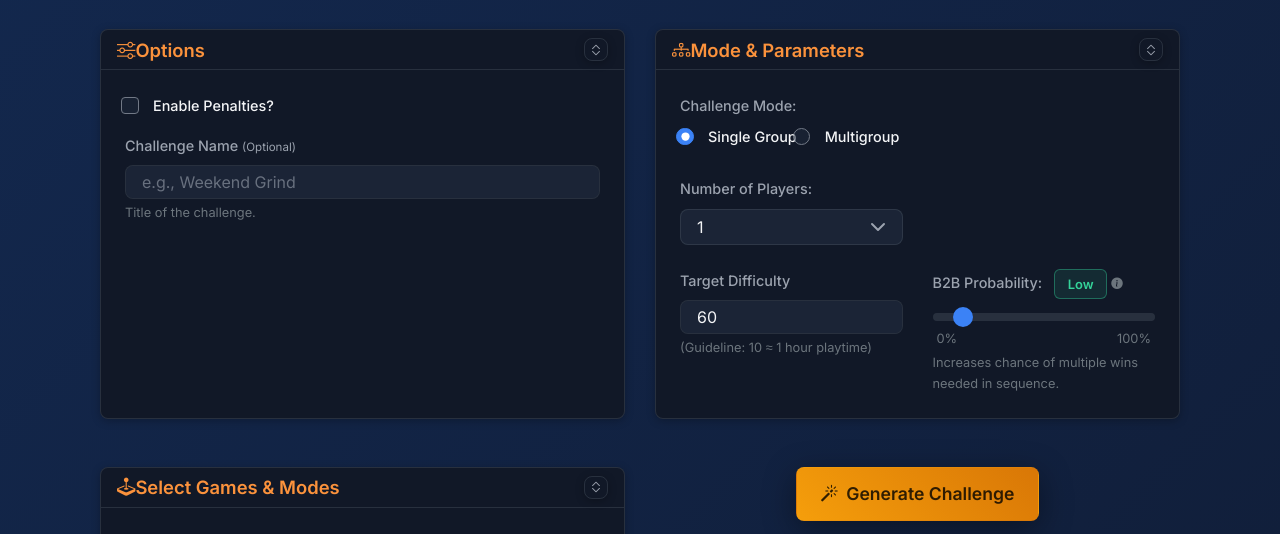
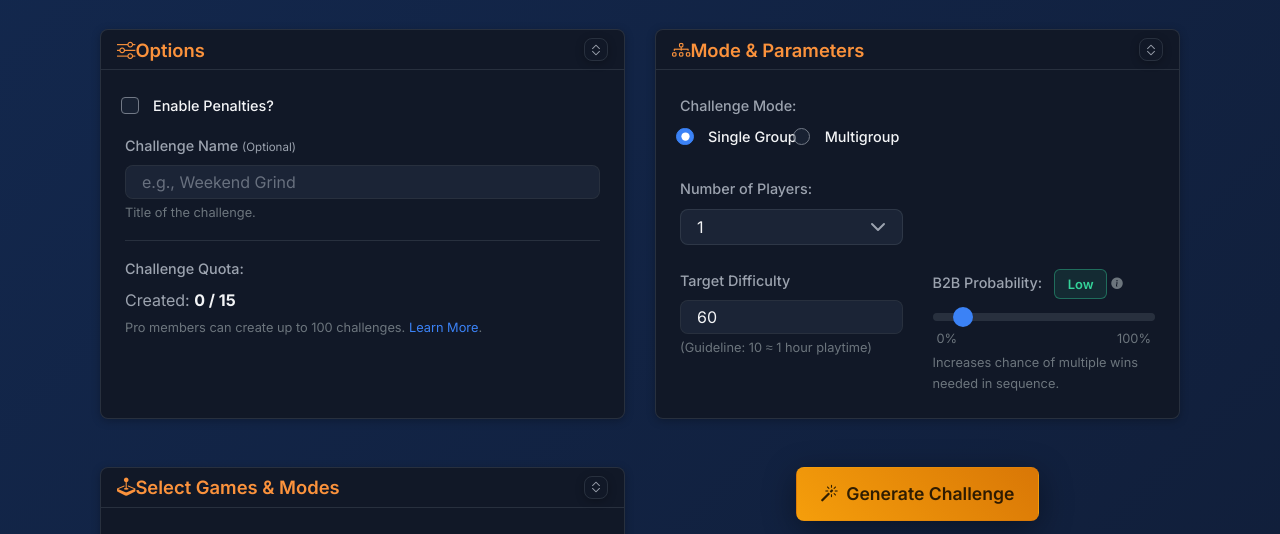
Before and after one commit to FKammerer45/WinchallengeGenerator, a Flask app: page / in a window 1280 px wide. Shown: the part 316-850 px from the top of the page. Run offline with Flask 3, Linux system fonts and the light colour scheme; the visitor is signed in with stand-in values (Sample User, id 1); data comes from the database, SQL or seed files in the repository; data that the repository does not hold is empty; parts of the project's set-up code (start-up, migrations or seed data) failed here and were passed over; some libraries are stand-ins or nearby versions.

Commit message:
added features to pro plan

```diff
--- a/app/routes/main.py
+++ b/app/routes/main.py
@@ -6,14 +6,17 @@ from flask_login import current_user, login_required
 # Import db instance and csrf from app
 from app import db, csrf
 # Import necessary models
-from app.models import SharedChallenge, ChallengeGroup, User
+from app.models import SharedChallenge, ChallengeGroup, User, SavedGameTab, SavedPenaltyTab
 # Removed: from app.database import SessionLocal # No longer needed
 import os
 # Import SQLAlchemy functions/helpers if needed (like desc, selectinload, etc.)
 from sqlalchemy.orm import joinedload, selectinload
-from sqlalchemy import desc
+from sqlalchemy import desc, func
 # Import subscription helpers
-from app.utils.subscription_helpers import grant_pro_plan
+from app.utils.subscription_helpers import grant_pro_plan, get_user_limit, is_pro_plan_active
+# Import default definitions for tab counting
+from app.modules.default_definitions import DEFAULT_GAME_TAB_DEFINITIONS, DEFAULT_PENALTY_TAB_DEFINITIONS
+from app.plan_config import PLAN_LIMITS # Import PLAN_LIMITS
 
 logger = logging.getLogger(__name__)
 # Rename blueprint to 'main' for consistency with common registration patterns
@@ -23,8 +26,23 @@ main = Blueprint('main', __name__)
 @main.route("/")
 def index():
     """Renders the main page (challenge generation form)."""
-    # Pass any necessary context for the template
-    return render_template("index.html", game_vars={}) # Assuming game_vars might be used
+    challenge_count = 0
+    max_challenges = get_user_limit(None, 'max_challenges') # Default for anonymous
+    user_is_pro = False
+
+    if current_user.is_authenticated:
+        challenge_count = db.session.query(func.count(SharedChallenge.id)).filter(SharedChallenge.creator_id == current_user.id).scalar()
+        max_challenges = get_user_limit(current_user, 'max_challenges')
+        user_is_pro = is_pro_plan_active(current_user)
+
+    return render_template(
+        "index.html",
+        game_vars={},
+        challenge_count=challenge_count,
+        max_challenges=max_challenges,
+        user_is_pro=user_is_pro,
+        PLAN_LIMITS=PLAN_LIMITS  # Pass PLAN_LIMITS to the template
+    )
 
 @main.route('/sitemap.xml')
 def sitemap():
@@ -45,16 +63,57 @@ def robots_txt():
     return send_from_directory(static_folder, 'robots.txt')
 
 @main.route("/games")
+@login_required # This page likely requires login to manage user-specific tabs
 def games_config():
     """Renders the games configuration page."""
-    # Pass empty lists/dicts initially, JS will populate from localStorage/API
-    return render_template("games/games.html", games=[], existing_games=[], game_vars={})
+    custom_game_tab_count = 0
+    max_game_tabs = get_user_limit(None, 'max_game_tabs') # Default for anonymous, though login is required
+    user_is_pro = False
+
+    if current_user.is_authenticated:
+        system_default_game_tab_client_ids = [details['client_tab_id'] for details in DEFAULT_GAME_TAB_DEFINITIONS.values()]
+        custom_game_tab_count = db.session.query(func.count(SavedGameTab.id)).filter(
+            SavedGameTab.user_id == current_user.id,
+            ~SavedGameTab.client_tab_id.in_(system_default_game_tab_client_ids)
+        ).scalar()
+        max_game_tabs = get_user_limit(current_user, 'max_game_tabs')
+        user_is_pro = is_pro_plan_active(current_user)
+
+    return render_template(
+        "games/games.html",
+        games=[],
+        existing_games=[],
+        game_vars={},
+        custom_tab_count=custom_game_tab_count,
+        max_custom_tabs=max_game_tabs,
+        user_is_pro=user_is_pro,
+        PLAN_LIMITS=PLAN_LIMITS  # Pass PLAN_LIMITS to the template
+    )
 
 @main.route("/penalties")
+@login_required # This page likely requires login to manage user-specific tabs
 def penalties_config():
     """Renders the penalties configuration page."""
-    # Pass any necessary context for the template
-    return render_template("penalties/penalties.html")
+    custom_penalty_tab_count = 0
+    max_penalty_tabs = get_user_limit(None, 'max_penalty_tabs') # Default for anonymous
+    user_is_pro = False
+
+    if current_user.is_authenticated:
+        system_default_penalty_tab_client_ids = [details['client_tab_id'] for details in DEFAULT_PENALTY_TAB_DEFINITIONS.values()]
+        custom_penalty_tab_count = db.session.query(func.count(SavedPenaltyTab.id)).filter(
+            SavedPenaltyTab.user_id == current_user.id,
+            ~SavedPenaltyTab.client_tab_id.in_(system_default_penalty_tab_client_ids)
+        ).scalar()
+        max_penalty_tabs = get_user_limit(current_user, 'max_penalty_tabs')
+        user_is_pro = is_pro_plan_active(current_user)
+
+    return render_template(
+        "penalties/penalties.html",
+        custom_tab_count=custom_penalty_tab_count,
+        max_custom_tabs=max_penalty_tabs,
+        user_is_pro=user_is_pro,
+        PLAN_LIMITS=PLAN_LIMITS  # Pass PLAN_LIMITS to the template
+    )
 
 @main.route('/impressum')
 def impressum():
@@ -84,41 +143,48 @@ def termsofservice():
 @main.route("/my_challenges")
 def my_challenges_view():
     """Displays DB challenges for logged-in users OR prepares shell for JS local view."""
-    user_challenges = []
+    user_challenges_list = []
+    challenge_count = 0
+    max_challenges = get_user_limit(None, 'max_challenges') # Default for anonymous
+    user_is_pro = False
     is_authenticated = current_user.is_authenticated
 
     if is_authenticated:
+        user_is_pro = is_pro_plan_active(current_user)
+        max_challenges = get_user_limit(current_user, 'max_challenges')
         try:
             # Use db.session directly for database operations
-            user_challenges = db.session.query(SharedChallenge)\
+            user_challenges_list = db.session.query(SharedChallenge)\
                 .filter(SharedChallenge.creator_id == current_user.id)\
                 .order_by(desc(SharedChallenge.created_at))\
                 .options(selectinload(SharedChallenge.groups))\
                 .all()
-            logger.info(f"Found {len(user_challenges)} DB challenges for user {current_user.username}")
-
-            # Note: No explicit commit needed for read operations.
-            # Flask-SQLAlchemy typically handles session lifecycle per request.
+            challenge_count = len(user_challenges_list) # Get count from the fetched list
+            logger.info(f"Found {challenge_count} DB challenges for user {current_user.username}")
 
         except Exception as e:
-            # Rollback in case of error during query/processing
             db.session.rollback()
             logger.exception(f"Error fetching DB challenges for user {current_user.username}")
             flash("Could not load your saved challenges due to a server error.", "danger")
-            user_challenges = [] # Ensure it's an empty list on error
+            user_challenges_list = [] # Ensure it's an empty list on error
+            challenge_count = 0
 
 
     return render_template(
         "my_challenges.html",
-        user_challenges=user_challenges,
-        is_authenticated=is_authenticated
+        user_challenges=user_challenges_list,
+        is_authenticated=is_authenticated,
+        challenge_count=challenge_count,
+        max_challenges=max_challenges,
+        user_is_pro=user_is_pro,
+        PLAN_LIMITS=PLAN_LIMITS
         )
 
 @main.route('/subscribe')
 def subscribe():
     """Renders the subscription pricing page."""
     # You might pass additional data if needed, e.g., user's current plan status
-    return render_template('pricing/pricing_section.html')
+    return render_template('pricing/pricing_section.html', PLAN_LIMITS=PLAN_LIMITS)
 
 # --- Unified Challenge View Route ---
 @main.route("/challenge/<string:challenge_id>")
--- a/app/routes/penalties_api.py
+++ b/app/routes/penalties_api.py
@@ -8,6 +8,7 @@ from flask_login import login_required, current_user
 from app import db
 # Import necessary models
 from app.models import Penalty, SavedPenaltyTab
+from app.utils.subscription_helpers import get_user_limit # Import for plan limits
 
 # Import the new default penalty tab definitions
 from app.modules.default_definitions import DEFAULT_PENALTY_TAB_DEFINITIONS
@@ -17,8 +18,7 @@ logger = logging.getLogger(__name__)
 # Define the blueprint
 penalties_api = Blueprint('penalties_api', __name__, url_prefix='/api/penalties')
 
-# Define limits (consider moving these to config if they vary by environment)
-MAX_SAVED_PENALTY_TABS = 5 # This limit applies to user-created custom tabs
+# MAX_SAVED_PENALTY_TABS is now dynamic per user plan
 MAX_PENALTIES_PER_TAB = 100
 
 @penalties_api.route("/default_definitions", methods=["GET"])
@@ -154,9 +154,12 @@ def save_penalty_tab():
                     SavedPenaltyTab.user_id == current_user.id,
                     ~SavedPenaltyTab.client_tab_id.in_(DEFAULT_PENALTY_TAB_DEFINITIONS.keys()) # Exclude system default IDs from count
                 ).count()
-                if current_custom_tab_count >= MAX_SAVED_PENALTY_TABS:
-                    logger.warning("User %s: Reached max saved custom penalty tabs limit (%d).", current_user.id, MAX_SAVED_PENALTY_TABS)
-                    return jsonify({"error": f"Max custom penalty tabs limit ({MAX_SAVED_PENALTY_TABS}) reached."}), 400
+
+                user_max_penalty_tabs = get_user_limit(current_user, 'max_penalty_tabs')
+
+                if current_custom_tab_count >= user_max_penalty_tabs:
+                    logger.warning("User %s: Reached max saved custom penalty tabs limit (%d).", current_user.id, user_max_penalty_tabs)
+                    return jsonify({"error": f"Max custom penalty tabs limit ({user_max_penalty_tabs}) reached."}), 400
 
             logger.debug("User %s: Creating new SavedPenaltyTab for client_tab_id %s", current_user.id, client_tab_id)
             new_tab = SavedPenaltyTab(
--- a/app/routes/tabs_api.py
+++ b/app/routes/tabs_api.py
@@ -8,6 +8,7 @@ from flask_login import login_required, current_user
 from app import db
 # Import necessary models
 from app.models import SavedGameTab # Assuming this is your model for saved game tabs
+from app.utils.subscription_helpers import get_user_limit # Import for plan limits
 
 # Import the default game tab definitions to identify system default tabs
 from app.modules.default_definitions import DEFAULT_GAME_TAB_DEFINITIONS
@@ -18,8 +19,7 @@ logger = logging.getLogger(__name__)
 # Define the blueprint for game tabs API
 tabs_api = Blueprint('tabs_api', __name__, url_prefix='/api/tabs')
 
-# Define limits (consider moving these to config if they vary by environment)
-MAX_SAVED_TABS = 5  # Max number of *custom* tabs a user can save
+# MAX_SAVED_TABS is now dynamic per user plan
 MAX_ENTRIES_PER_TAB = 100 # Max entries per any single tab
 
 @tabs_api.route("/save", methods=["POST"])
@@ -117,9 +117,11 @@ def save_tab():
                     ~SavedGameTab.client_tab_id.in_(system_default_client_ids) # Exclude system defaults
                 ).count()
 
-                if current_custom_tab_count_in_db >= MAX_SAVED_TABS:
-                    logger.warning(f"User {current_user.id}: Reached max saved custom game tabs limit ({MAX_SAVED_TABS}). Attempted to create {client_tab_id_from_request}.")
-                    return jsonify({"error": f"You have reached the maximum number of custom saved tabs ({MAX_SAVED_TABS})."}), 400
+                user_max_game_tabs = get_user_limit(current_user, 'max_game_tabs')
+
+                if current_custom_tab_count_in_db >= user_max_game_tabs:
+                    logger.warning(f"User {current_user.id}: Reached max saved custom game tabs limit ({user_max_game_tabs}). Attempted to create {client_tab_id_from_request}.")
+                    return jsonify({"error": f"You have reached the maximum number of custom saved tabs ({user_max_game_tabs})."}), 400
             # --- END MODIFICATION ---
 
             logger.debug("User %s: Creating new SavedGameTab for client_tab_id %s", current_user.id, client_tab_id_from_request)
--- a/app/static/js/games/tabManagement.js
+++ b/app/static/js/games/tabManagement.js
@@ -180,7 +180,7 @@ export function createTabFromLocalData(tabId, tabName, referenceNodeForInsertion
 export async function createNewTab() {
   const isLoggedIn = window.isLoggedIn === true;
   const currentTabsData = isLoggedIn ? (window.userTabsData?.tabs || {}) : getLocalOnlyTabs();
-  const MAX_CUSTOM_TABS = 5;
+  const MAX_CUSTOM_TABS = window.MAX_CUSTOM_TABS || 5; // Use global or fallback
 
 
   let customTabCount = 0;
--- a/app/static/js/penalties/penaltyTabManagement.js
+++ b/app/static/js/penalties/penaltyTabManagement.js
@@ -184,7 +184,7 @@ export function createTabFromLocalData(tabId, tabName, isSystemDefault) {
 export async function createNewTab() { // For Penalties
   const isLoggedIn = window.isLoggedIn === true;
   const currentTabsData = isLoggedIn ? (window.userPenaltyTabsData?.tabs || {}) : getLocalOnlyPenaltyTabs();
-  const MAX_CUSTOM_TABS = 5;
+  const MAX_CUSTOM_TABS = window.MAX_CUSTOM_TABS || 5; // Use global or fallback
 
   let customTabCount = 0;
   const systemDefaultClientTabIds = window.SYSTEM_DEFAULT_PENALTY_TABS
--- a/app/templates/index.html
+++ b/app/templates/index.html
@@ -202,6 +202,33 @@
                                 value="{{ request.form.get('challenge_name', '') }}">
                             <small class="form-text text-secondary mt-1">Title of the challenge.</small>
                         </div>
+
+                        {# Challenge Limits Display - Added Here #}
+                        {% if current_user.is_authenticated %}
+                        <hr class="my-3">
+                        <div class="form-group mb-0">
+                            <label class="fw-bold">Challenge Quota:</label>
+                            <p class="mb-1">
+                                Created: <strong>{{ challenge_count }} / {{ max_challenges }}</strong>
+                                {% if not user_is_pro and challenge_count >= max_challenges %}
+                                    <span class="badge bg-danger-subtle text-danger-emphasis ms-2">Limit Reached</span>
+                                {% elif not user_is_pro and challenge_count >= max_challenges * 0.8 %}
+                                    <span class="badge bg-warning-subtle text-warning-emphasis ms-2">Nearing Limit</span>
+                                {% endif %}
+                            </p>
+                            {% if not user_is_pro and challenge_count >= max_challenges %}
+                                <small class="form-text text-secondary">
+                                    <a href="{{ url_for('main.subscribe') }}">Upgrade to Pro</a> for more challenges.
+                                </small>
+                            {% elif not user_is_pro %}
+                                <small class="form-text text-secondary">
+                                    Pro members can create up to {{ PLAN_LIMITS.pro.max_challenges }} challenges. <a href="{{ url_for('main.subscribe') }}">Learn More</a>.
+                                </small>
+                            {% endif %}
+                        </div>
+                        {% endif %}
+                        {# End Challenge Limits Display #}
+
                     </div>
                 </div>
             </div>{# End Col 1.1 #}
@@ -440,7 +467,7 @@
     window.csrfToken = "{{ csrf_token() }}";
     window.generateChallengeUrl = "{{ url_for('challenge_api.generate_challenge') }}";
     window.shareChallengeUrl = "{{ url_for('challenge_api.share_challenge') }}";
-    window.IS_AUTHENTICATED = {{ current_user.is_authenticated | lower }};
+    window.IS_AUTHENTICATED = {% if current_user.is_authenticated %}true{% else %}false{% endif %};
 </script>
 {% endblock %}
 
```
Also changed, not shown: app/plan_config.py (added, +19 -0 lines), app/routes/challenge_api.py (+7 -5 lines), app/templates/games/games.html (+18 -1 lines), app/templates/my_challenges.html (+21 -0 lines), app/templates/penalties/penalties.html (+18 -1 lines), app/templates/pricing/pricing_section.html (+6 -4 lines), app/utils/subscription_helpers.py (+30 -2 lines).
